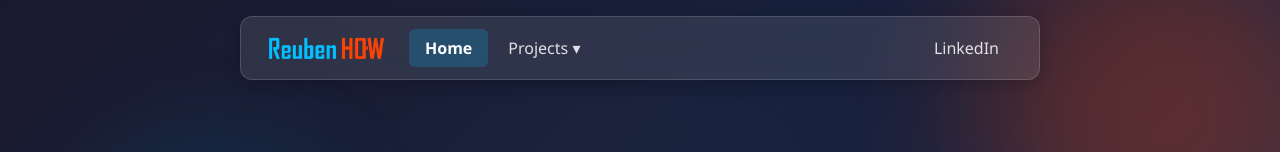
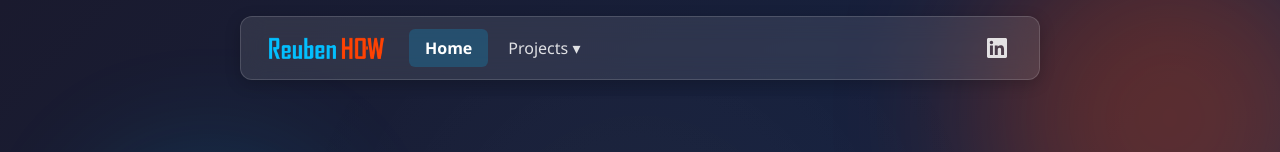
Before and after one commit to ReubenGitHub/website, a React (Vite) app in the folder frontend/: page / in a window 1280 px wide. Shown: the top 152 px of the page. Built offline with nearby package versions, Linux system fonts and the light colour scheme.

Commit message:
Replace LinkedIn text with inline SVG icon in navbar

```diff
--- a/frontend/src/components/headernavbar.css
+++ b/frontend/src/components/headernavbar.css
@@ -151,6 +151,9 @@
 /* LinkedIn link pushed to right */
 .navbar a.right {
     margin-left: auto;
+    display: flex;
+    align-items: center;
+    padding: 8px;
 }
 
 /* Responsive layout - only stack on very small screens */
--- a/frontend/src/components/headernavbar.jsx
+++ b/frontend/src/components/headernavbar.jsx
@@ -24,7 +24,11 @@
                         </div>
                     </div>
             </div>
-            <a href="https://www.linkedin.com/in/reuben-owen-williams-53609a173/" target="_blank" class="right">LinkedIn</a>
+                <a href="https://www.linkedin.com/in/reuben-owen-williams-53609a173/" target="_blank" class="right" aria-label="LinkedIn">
+                    <svg width="20" height="20" viewBox="0 0 24 24" fill="currentColor">
+                        <path d="M20.447 20.452h-3.554v-5.569c0-1.328-.027-3.037-1.852-3.037-1.853 0-2.136 1.445-2.136 2.939v5.667H9.351V9h3.414v1.561h.046c.477-.9 1.637-1.85 3.37-1.85 3.601 0 4.267 2.37 4.267 5.455v6.286zM5.337 7.433c-1.144 0-2.063-.926-2.063-2.065 0-1.138.92-2.063 2.063-2.063 1.14 0 2.064.925 2.064 2.063 0 1.139-.925 2.065-2.064 2.065zm1.782 13.019H3.555V9h3.564v11.452zM22.225 0H1.771C.792 0 0 .774 0 1.729v20.542C0 23.227.792 24 1.771 24h20.451C23.2 24 24 23.227 24 22.271V1.729C24 .774 23.2 0 22.222 0h.003z"/>
+                    </svg>
+                </a>
             </div>
         </div>
     );
```
